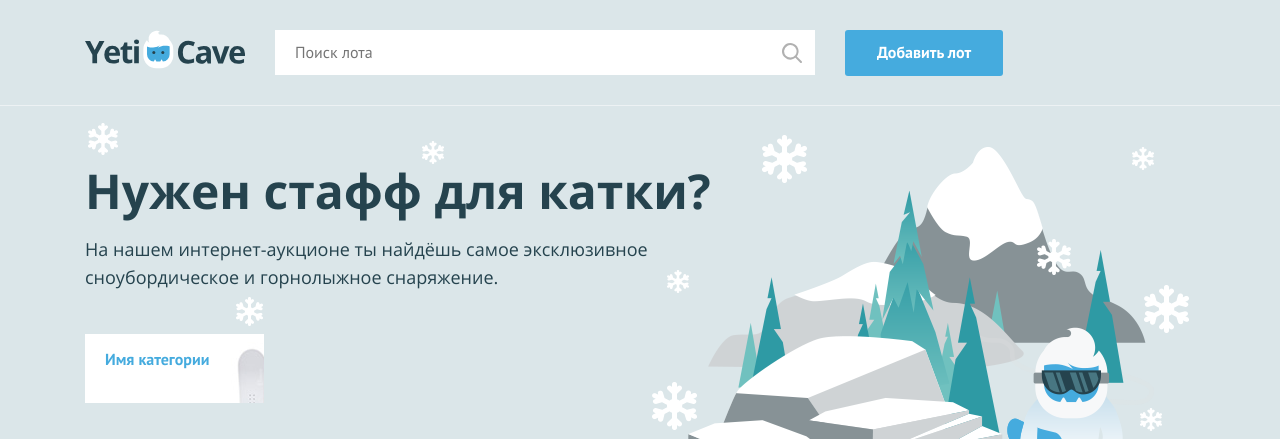
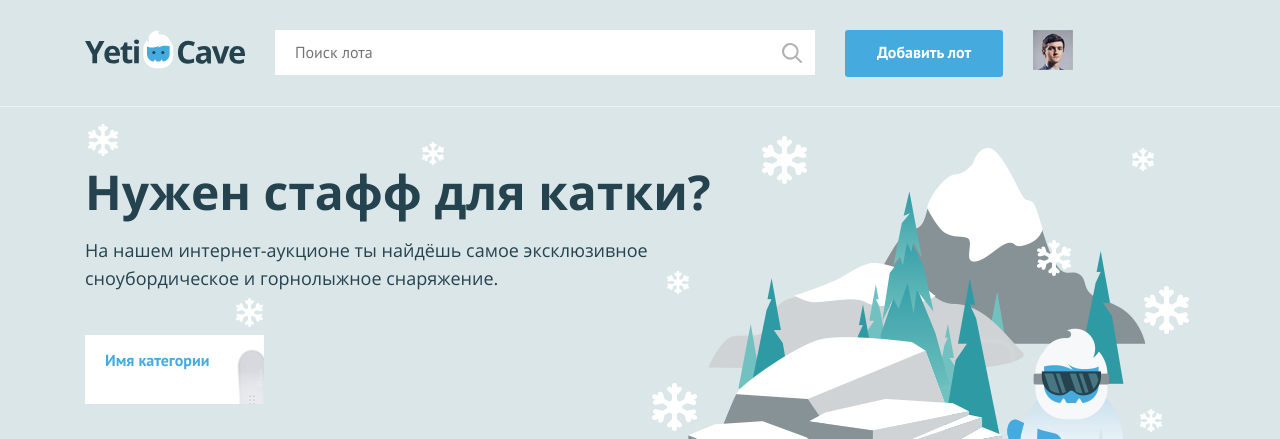
Before and after one commit to IvanMaltsev0/yeticave, a PHP site: page / in a window 1280 px wide. Shown: the top 439 px of the page. Run offline with PHP 8.4, Linux system fonts and the light colour scheme.

Commit message:
secondtask

```diff
--- a/index.php
+++ b/index.php
@@ -28,7 +28,23 @@ $user_name = ''; // укажите здесь ваше имя
 
         <nav class="user-menu">
 
-        <!-- здесь должен быть PHP код для показа меню и данных пользователя -->
+            <?php if ($is_auth): ?>
+                <div class="user-menu__image">
+                    <img src="img/user.jpg" width="40" height="40" alt="Пользователь">
+                </div>
+                <div class="user-menu__logged">
+                    <p><? ($user_name);?></p>
+                </div>
+            <?php else:?>
+                <ul class="user-menu__list">
+                    <li class="user-menu__item">
+                        <a href="#">Регистрация</a>
+                    </li>
+                    <li class="user-menu__item">
+                        <a href="#">Вход</a>
+                    </li>
+                </ul>
+            <?php endif;?>
 
         </nav>
     </div>
```
